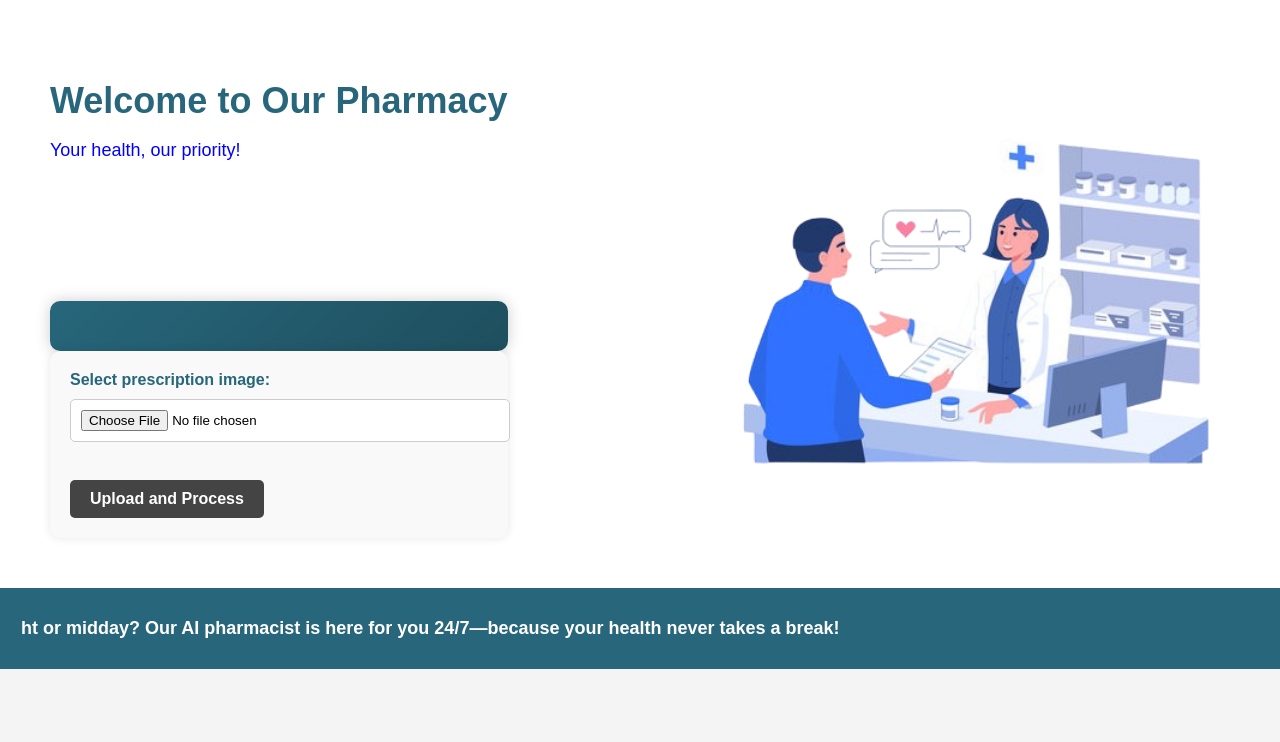
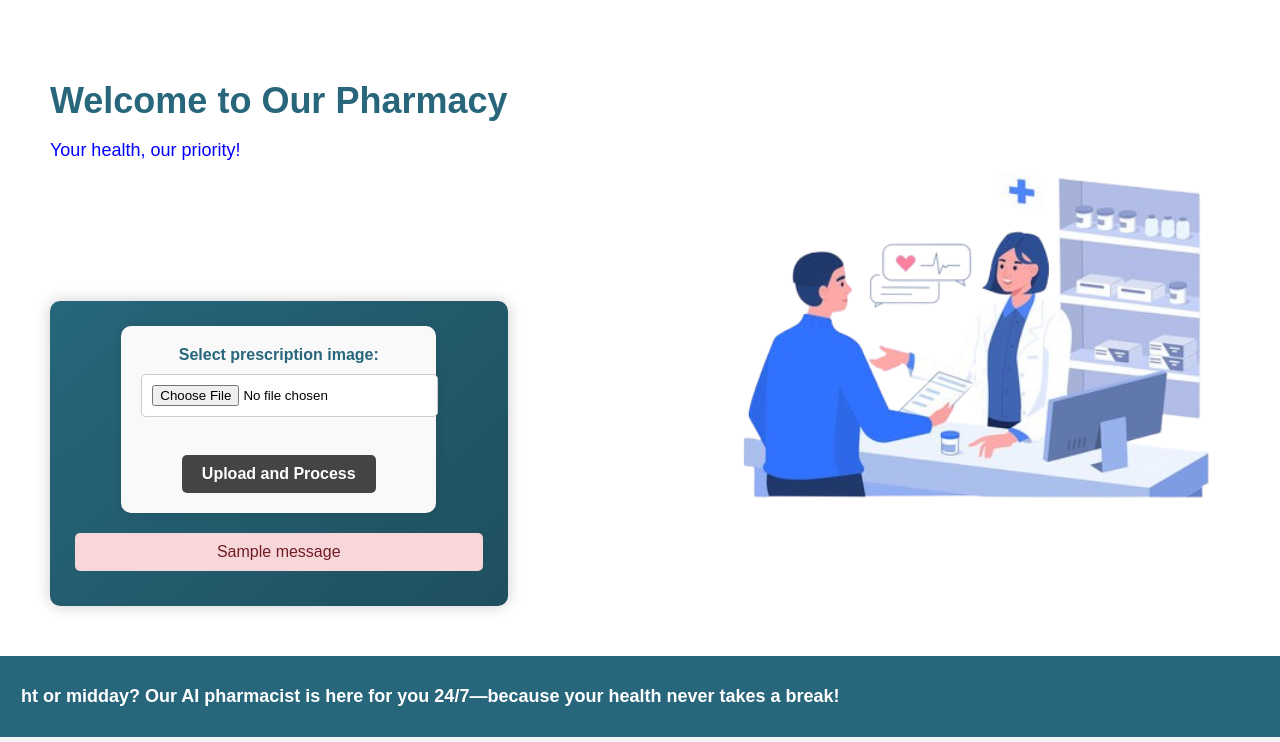
Before and after one commit to siratchauhan/pharmagenie, a Flask app: page /upload in a window 1280 px wide. Shown: the part 58-800 px from the top of the page. Run offline with Flask 3, Linux system fonts and the light colour scheme; tables that the repository leaves empty hold one stand-in row (values such as "Sample post"); one stand-in notice (Sample message) is shown.

Commit message:
Update upload.html

```diff
--- a/templates/upload.html
+++ b/templates/upload.html
@@ -3,9 +3,6 @@
 <head>
   <title>Upload Prescription</title>
   <link rel="stylesheet" type="text/css" href="{{ url_for('static', filename='style_upload.css') }}">
-</head>
-<body>
-
 </head>
 <body>
   <nav class="navbar">
@@ -18,12 +15,26 @@
           <h1>Welcome to Our Pharmacy</h1>
           <p class="subtitle">Your health, our priority!</p>
 
-                <div class="upload-section" style="margin-top: 140px;"></div>
-                <form action="{{ url_for('upload_prescription') }}" method="post" enctype="multipart/form-data" style="background-color: #f9f9f9; padding: 20px; border-radius: 10px; box-shadow: 0 0 10px rgba(0, 0, 0, 0.1);">
+            <div class="upload-section" style="margin-top: 140px;">
+            <!-- Fixed form - removed nested action attribute -->
+            <form action="/upload" method="post" enctype="multipart/form-data" style="background-color: #f9f9f9; padding: 20px; border-radius: 10px; box-shadow: 0 0 10px rgba(0, 0, 0, 0.1);">
               <label for="prescription_image" style="font-weight: bold; display: block; margin-bottom: 10px;">Select prescription image:</label>
-                  <input type="file" name="prescription_image" accept="image/*" required style="margin-bottom: 20px;"><br>
+              <input type="file" id="prescription_image" name="prescription_image" accept="image/*" required style="margin-bottom: 20px;"><br>
               <input type="submit" value="Upload and Process" style="background-color: #444; color: white; border: none; padding: 10px 20px; border-radius: 5px; cursor: pointer;">
             </form>
+
+            <!-- Display flash messages -->
+            {% with messages = get_flashed_messages() %}
+              {% if messages %}
+                <div style="margin-top: 20px;">
+                  {% for message in messages %}
+                    <div style="background-color: #f8d7da; color: #721c24; padding: 10px; border-radius: 5px; margin-bottom: 10px;">
+                      {{ message }}
+                    </div>
+                  {% endfor %}
+                </div>
+              {% endif %}
+            {% endwith %}
             </div>
         </div>
 
@@ -31,15 +42,13 @@
             <img src="./static/upload.png" alt="Pharmacy Illustration">
         </div>
     </section>
+
     <section style=" background-color: #27667B; border: 20px solid #27667B;">
     <div class="marquee-container">
       <div class="marquee-text">
         Need medication advice at midnight or midday? Our AI pharmacist is here for you 24/7—because your health never takes a break!
       </div>
-      </div></section>
-  </body>
-  </html>
-
+    </div>
     </section>
 </body>
 </html>
```
Lines whose indentation alone changed are shown as unchanged.
